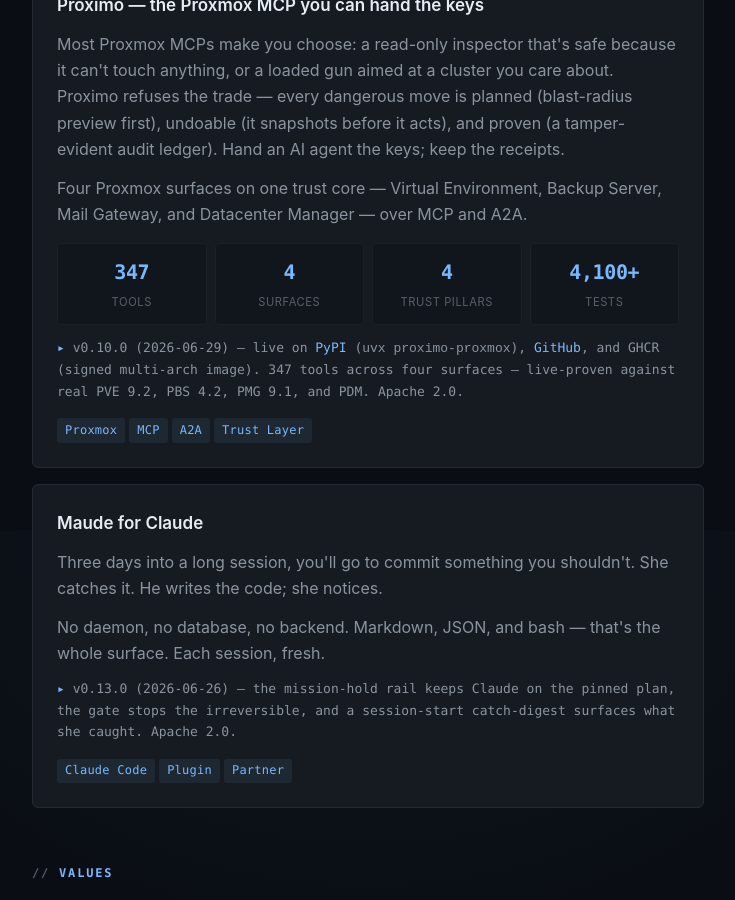
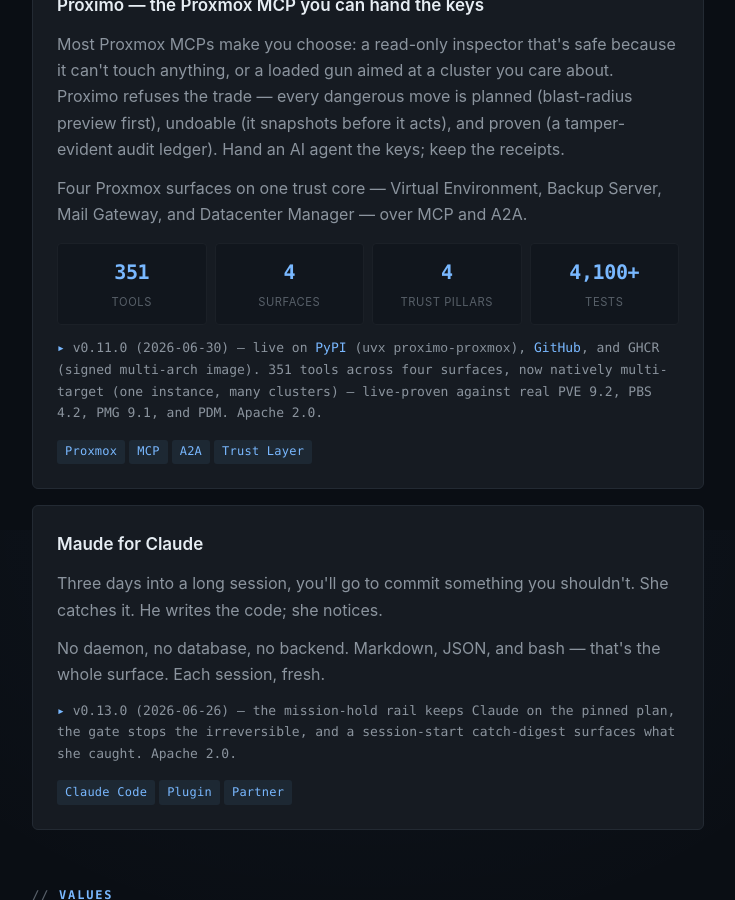
Before and after one commit to john-broadway/john-broadway.github.io, a Jekyll site: the page built from index.html, in a window 1280 px wide and 900 px high, scrolled down 1270 px. Shown: the whole window, without its empty margins (272-1007 px from the left). Built offline with Jekyll 4.4.1, drawn with Linux system fonts in a browser that asks for light colours.

Commit message:
proximo v0.11.0: native multi-target; 347->351 tools
Co-Authored-By: Claude Opus 4.8 (1M context) <noreply@anthropic.com>

```diff
--- a/index.html
+++ b/index.html
@@ -42,12 +42,12 @@ description: Independent AI researcher and infrastructure architect. Sovereign A
     <p>Most Proxmox MCPs make you choose: a read-only inspector that's safe because it can't touch anything, or a loaded gun aimed at a cluster you care about. Proximo refuses the trade &mdash; every dangerous move is planned (blast-radius preview first), undoable (it snapshots before it acts), and proven (a tamper-evident audit ledger). Hand an AI agent the keys; keep the receipts.</p>
     <p>Four Proxmox surfaces on one trust core &mdash; Virtual Environment, Backup Server, Mail Gateway, and Datacenter Manager &mdash; over MCP and A2A.</p>
     <div class="stats">
-      <div class="stat"><div class="num">347</div><div class="label">tools</div></div>
+      <div class="stat"><div class="num">351</div><div class="label">tools</div></div>
       <div class="stat"><div class="num">4</div><div class="label">surfaces</div></div>
       <div class="stat"><div class="num">4</div><div class="label">trust pillars</div></div>
       <div class="stat"><div class="num">4,100+</div><div class="label">tests</div></div>
     </div>
-    <p class="status">v0.10.0 (2026-06-29) &mdash; live on <a href="https://pypi.org/project/proximo-proxmox/">PyPI</a> (<code>uvx proximo-proxmox</code>), <a href="https://github.com/john-broadway/proximo">GitHub</a>, and GHCR (signed multi-arch image). 347 tools across four surfaces — live-proven against real PVE 9.2, PBS 4.2, PMG 9.1, and PDM. Apache 2.0.</p>
+    <p class="status">v0.11.0 (2026-06-30) &mdash; live on <a href="https://pypi.org/project/proximo-proxmox/">PyPI</a> (<code>uvx proximo-proxmox</code>), <a href="https://github.com/john-broadway/proximo">GitHub</a>, and GHCR (signed multi-arch image). 351 tools across four surfaces, now natively multi-target (one instance, many clusters) — live-proven against real PVE 9.2, PBS 4.2, PMG 9.1, and PDM. Apache 2.0.</p>
     <div class="tags"><span>Proxmox</span><span>MCP</span><span>A2A</span><span>Trust Layer</span></div>
   </article>
 
```
Also changed, not shown: CLAUDE.md (added, +23 -0 lines).
